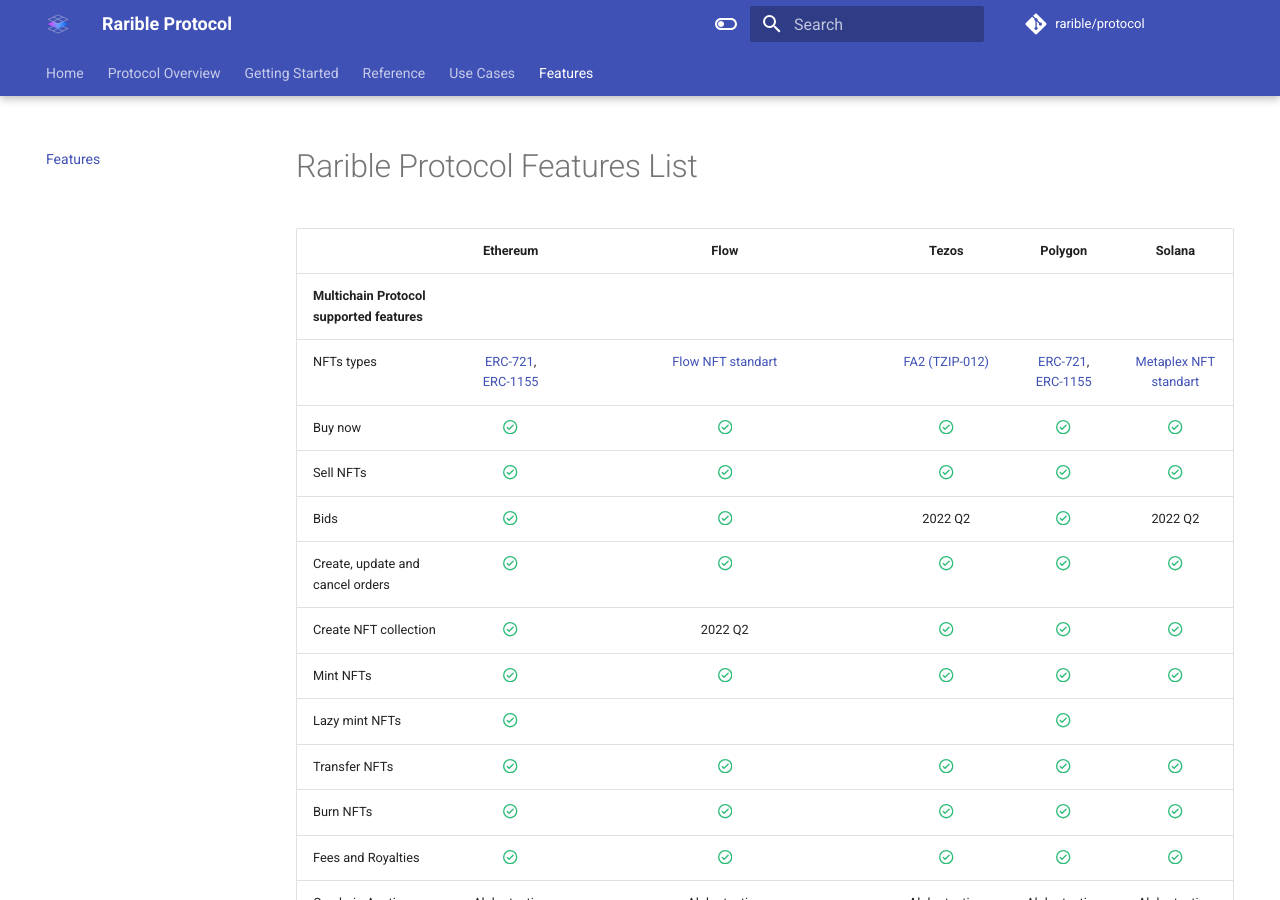
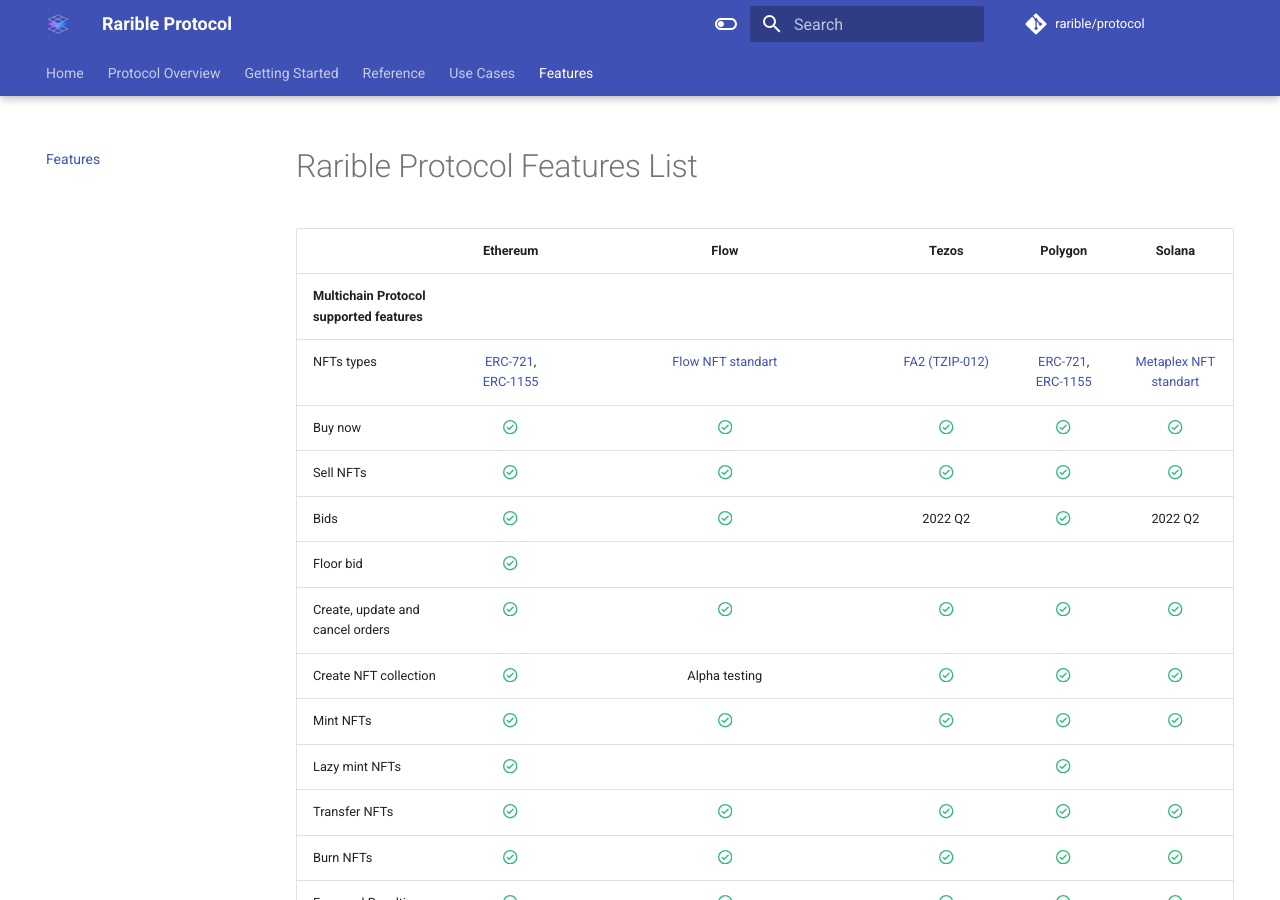
Before and after one commit to rarible/protocol, an MkDocs documentation site: the page built from docs/features.md, in a window 1280 px wide and 900 px high. Built offline with MkDocs 1.6.1 and Material for MkDocs 9.7.7, drawn with Linux system fonts in a browser that asks for light colours; comment, search, counter and statistics services are not loaded.

Commit message:
feat: add floor bid to feature page

```diff
--- a/docs/features.md
+++ b/docs/features.md
@@ -12,8 +12,9 @@
 | Buy now                                                       |                                  :octicons-check-circle-16:{ .check }                                  |                                :octicons-check-circle-16:{ .check }                                |                                   :octicons-check-circle-16:{ .check }                                   |                                  :octicons-check-circle-16:{ .check }                                  |                                            :octicons-check-circle-16:{ .check }                                            |
 | Sell NFTs                                                     |                                  :octicons-check-circle-16:{ .check }                                  |                                :octicons-check-circle-16:{ .check }                                |                                   :octicons-check-circle-16:{ .check }                                   |                                  :octicons-check-circle-16:{ .check }                                  |                                            :octicons-check-circle-16:{ .check }                                            |
 | Bids                                                          |                                  :octicons-check-circle-16:{ .check }                                  |                                :octicons-check-circle-16:{ .check }                                |                                                 2022 Q2                                                  |                                  :octicons-check-circle-16:{ .check }                                  |                                                          2022 Q2                                                           |
+| Floor bid                                                     |                                  :octicons-check-circle-16:{ .check }                                  |                                                                                                    |                                                                                                          |                                                                                                        |                                                                                                                            |
 | Create, update and cancel orders                              |                                  :octicons-check-circle-16:{ .check }                                  |                                :octicons-check-circle-16:{ .check }                                |                                   :octicons-check-circle-16:{ .check }                                   |                                  :octicons-check-circle-16:{ .check }                                  |                                            :octicons-check-circle-16:{ .check }                                            |
-| Create NFT collection                                         |                                  :octicons-check-circle-16:{ .check }                                  |                                              2022 Q2                                               |                                   :octicons-check-circle-16:{ .check }                                   |                                  :octicons-check-circle-16:{ .check }                                  |                                            :octicons-check-circle-16:{ .check }                                            |
+| Create NFT collection                                         |                                  :octicons-check-circle-16:{ .check }                                  |                                              Alpha testing                                         |                                   :octicons-check-circle-16:{ .check }                                   |                                  :octicons-check-circle-16:{ .check }                                  |                                            :octicons-check-circle-16:{ .check }                                            |
 | Mint NFTs                                                     |                                  :octicons-check-circle-16:{ .check }                                  |                                :octicons-check-circle-16:{ .check }                                |                                   :octicons-check-circle-16:{ .check }                                   |                                  :octicons-check-circle-16:{ .check }                                  |                                            :octicons-check-circle-16:{ .check }                                            |
 | Lazy mint NFTs                                                |                                  :octicons-check-circle-16:{ .check }                                  |                                                                                                    |                                                                                                          |                                  :octicons-check-circle-16:{ .check }                                  |                                                                                                                            |
 | Transfer NFTs                                                 |                                  :octicons-check-circle-16:{ .check }                                  |                                :octicons-check-circle-16:{ .check }                                |                                   :octicons-check-circle-16:{ .check }                                   |                                  :octicons-check-circle-16:{ .check }                                  |                                            :octicons-check-circle-16:{ .check }                                            |
```
